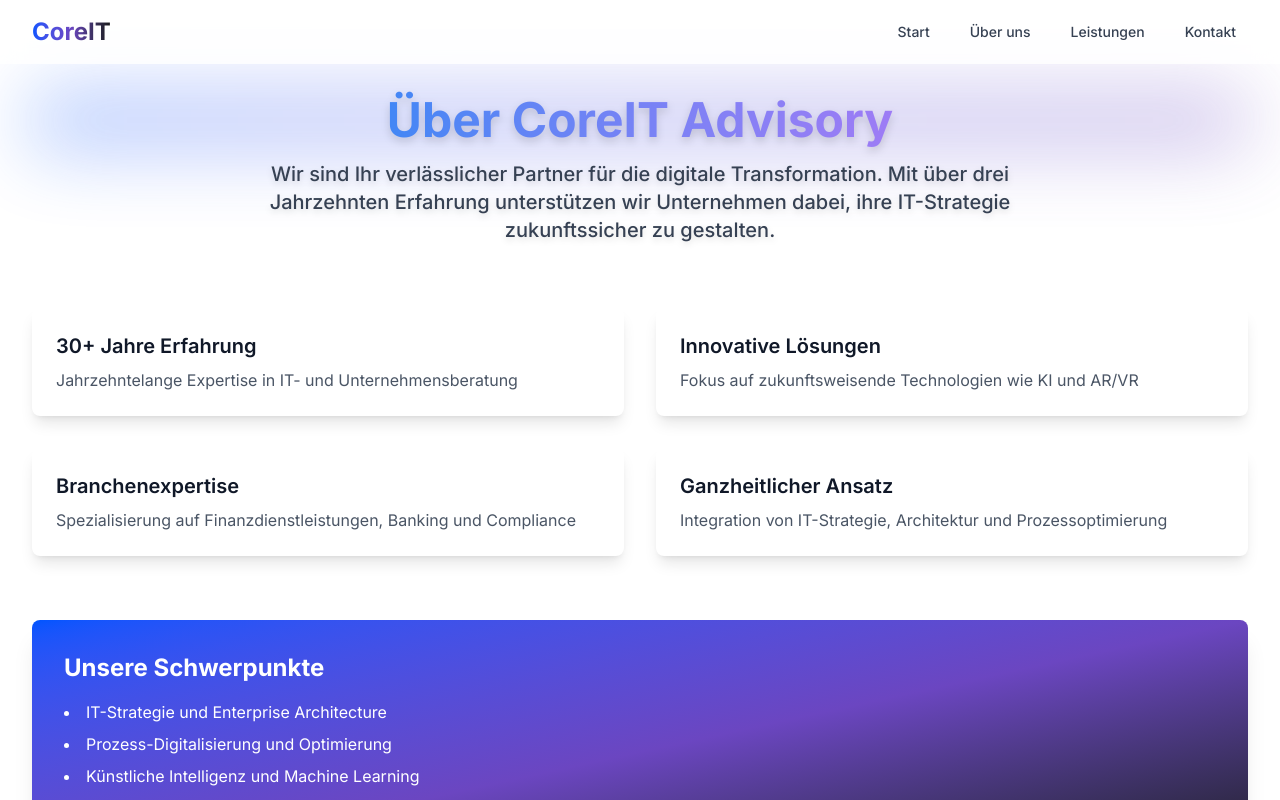
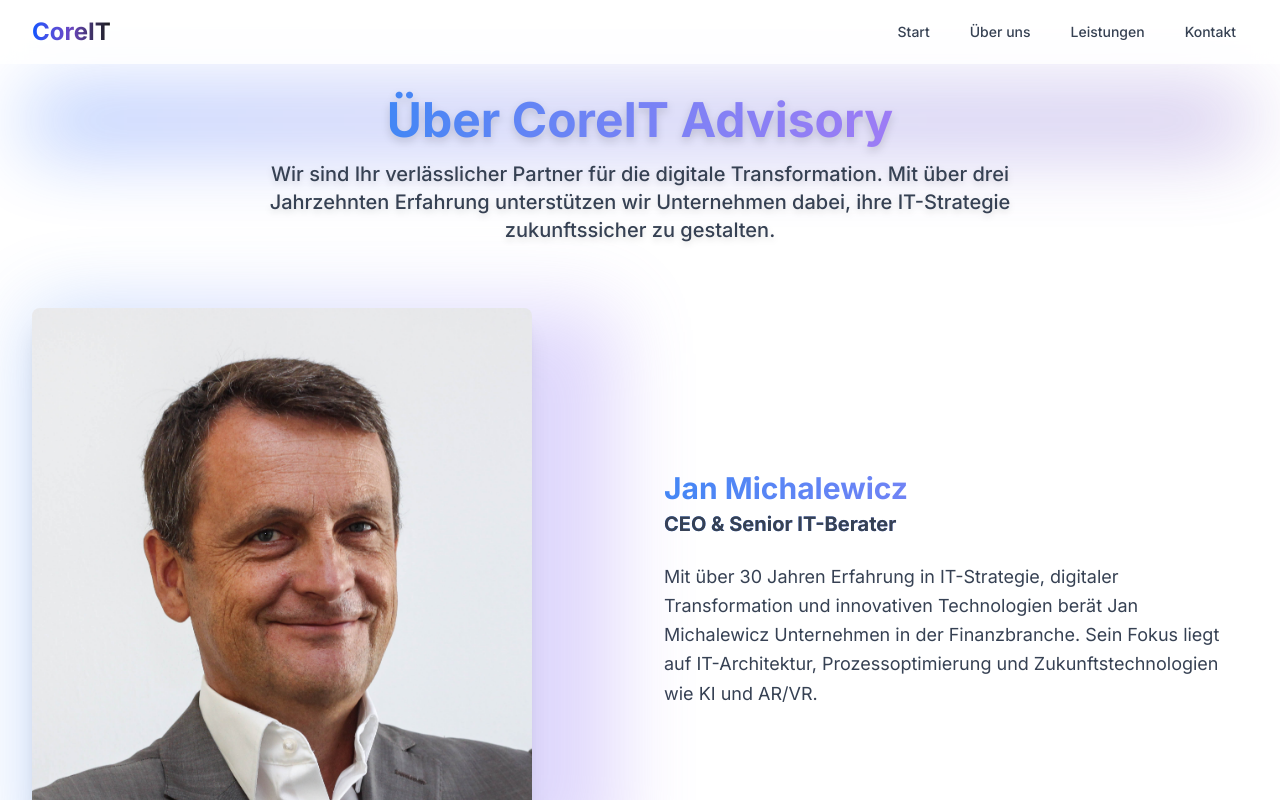
Before and after one commit to lhaley2610/coreitadvisory, a Next.js app: page /about in a window 1280 px wide. Shown: the top 800 px of the page. Built offline with nearby package versions, Linux system fonts and the light colour scheme.

Commit message:
Update: CEO Bild hinzugefügt und About Page aktualisiert

```diff
--- a/app/about/page.tsx
+++ b/app/about/page.tsx
@@ -1,6 +1,7 @@
 'use client'
 
 import { motion } from 'framer-motion'
+import Image from 'next/image'
 import Navigation from '../components/Navigation'
 import PageHeader from '../components/PageHeader'
 
@@ -35,6 +36,49 @@ export default function About() {
             description="Wir sind Ihr verlässlicher Partner für die digitale Transformation. Mit über drei Jahrzehnten Erfahrung unterstützen wir Unternehmen dabei, ihre IT-Strategie zukunftssicher zu gestalten."
           />
 
+          {/* CEO Section */}
+          <motion.div
+            initial={{ opacity: 0, y: 20 }}
+            animate={{ opacity: 1, y: 0 }}
+            transition={{ duration: 0.8 }}
+            className="mb-16"
+          >
+            <div className="grid grid-cols-1 lg:grid-cols-2 gap-12 items-center">
+              <div className="relative">
+                <div className="absolute inset-0 bg-gradient-to-r from-[#4287f5] to-[#9d7cf5] rounded-lg blur-2xl opacity-30"></div>
+                <div className="relative">
+                  <Image
+                    src="/images/Beraterprofil IMG 1968 (1).jpg"
+                    alt="Jan Michalewicz - CEO"
+                    width={500}
+                    height={500}
+                    className="rounded-lg shadow-xl"
+                    priority
+                  />
+                </div>
+              </div>
+              <div className="space-y-6">
+                <motion.h2
+                  initial={{ opacity: 0, y: 20 }}
+                  animate={{ opacity: 1, y: 0 }}
+                  transition={{ duration: 0.8, delay: 0.2 }}
+                  className="text-3xl font-bold bg-gradient-to-r from-[#4287f5] to-[#9d7cf5] bg-clip-text text-transparent"
+                >
+                  Jan Michalewicz
+                  <span className="block text-xl text-gray-700 mt-1">CEO & Senior IT-Berater</span>
+                </motion.h2>
+                <motion.p
+                  initial={{ opacity: 0, y: 20 }}
+                  animate={{ opacity: 1, y: 0 }}
+                  transition={{ duration: 0.8, delay: 0.4 }}
+                  className="text-lg text-gray-700 leading-relaxed"
+                >
+                  Mit über 30 Jahren Erfahrung in IT-Strategie, digitaler Transformation und innovativen Technologien berät Jan Michalewicz Unternehmen in der Finanzbranche. Sein Fokus liegt auf IT-Architektur, Prozessoptimierung und Zukunftstechnologien wie KI und AR/VR.
+                </motion.p>
+              </div>
+            </div>
+          </motion.div>
+
           <div className="grid grid-cols-1 md:grid-cols-2 gap-8 mb-16">
             {features.map((feature, index) => (
               <motion.div
@@ -45,7 +89,7 @@ export default function About() {
                 className="bg-white p-6 rounded-lg shadow-lg hover:shadow-xl transition-shadow"
               >
                 <h3 className="text-xl font-semibold text-gray-900 mb-2">{feature.title}</h3>
-                <p className="text-gray-600">{feature.description}</p>
+                <p className="text-gray-700">{feature.description}</p>
               </motion.div>
             ))}
           </div>
```
Also changed, not shown: public/images/Beraterprofil IMG 1968 (1).jpg (added).
